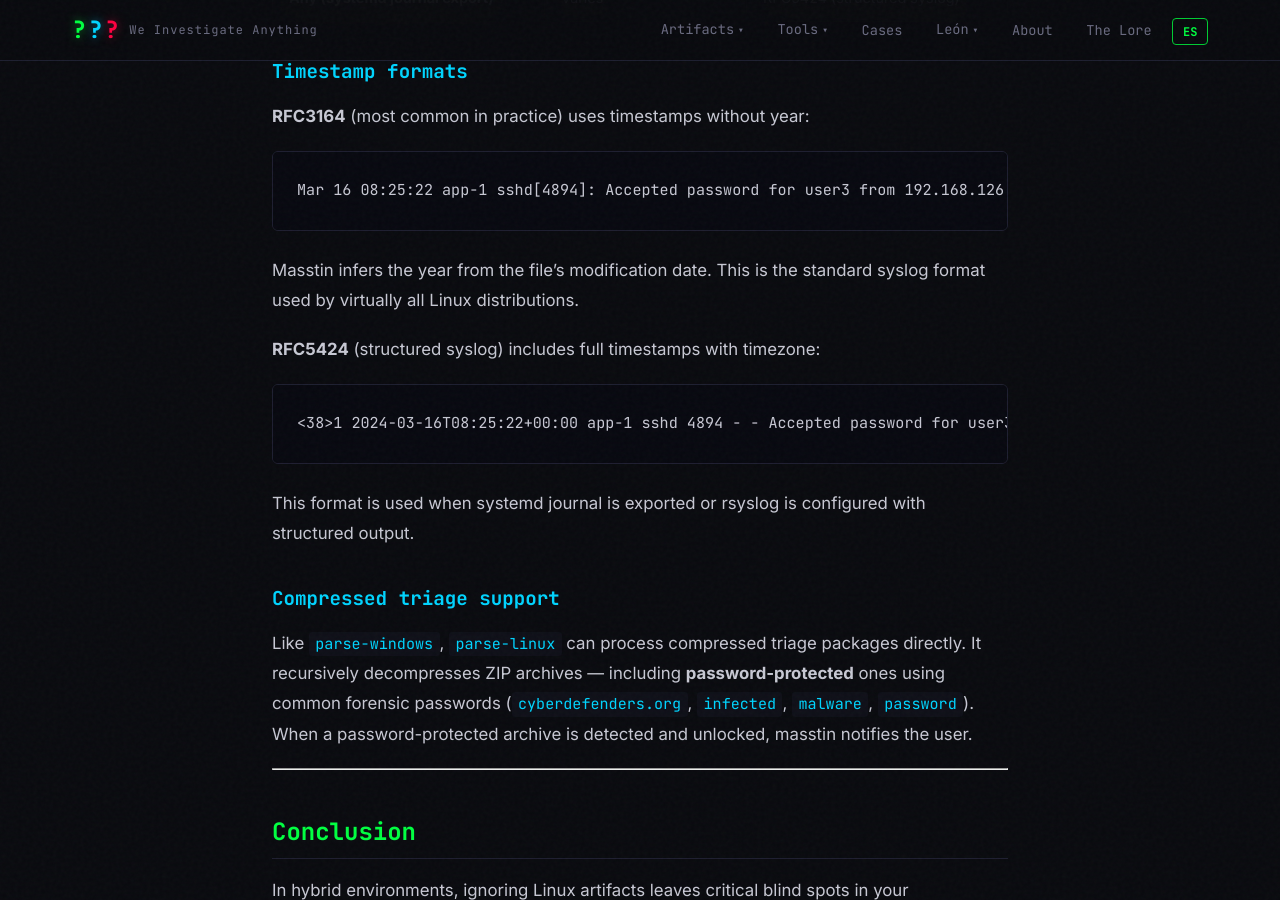
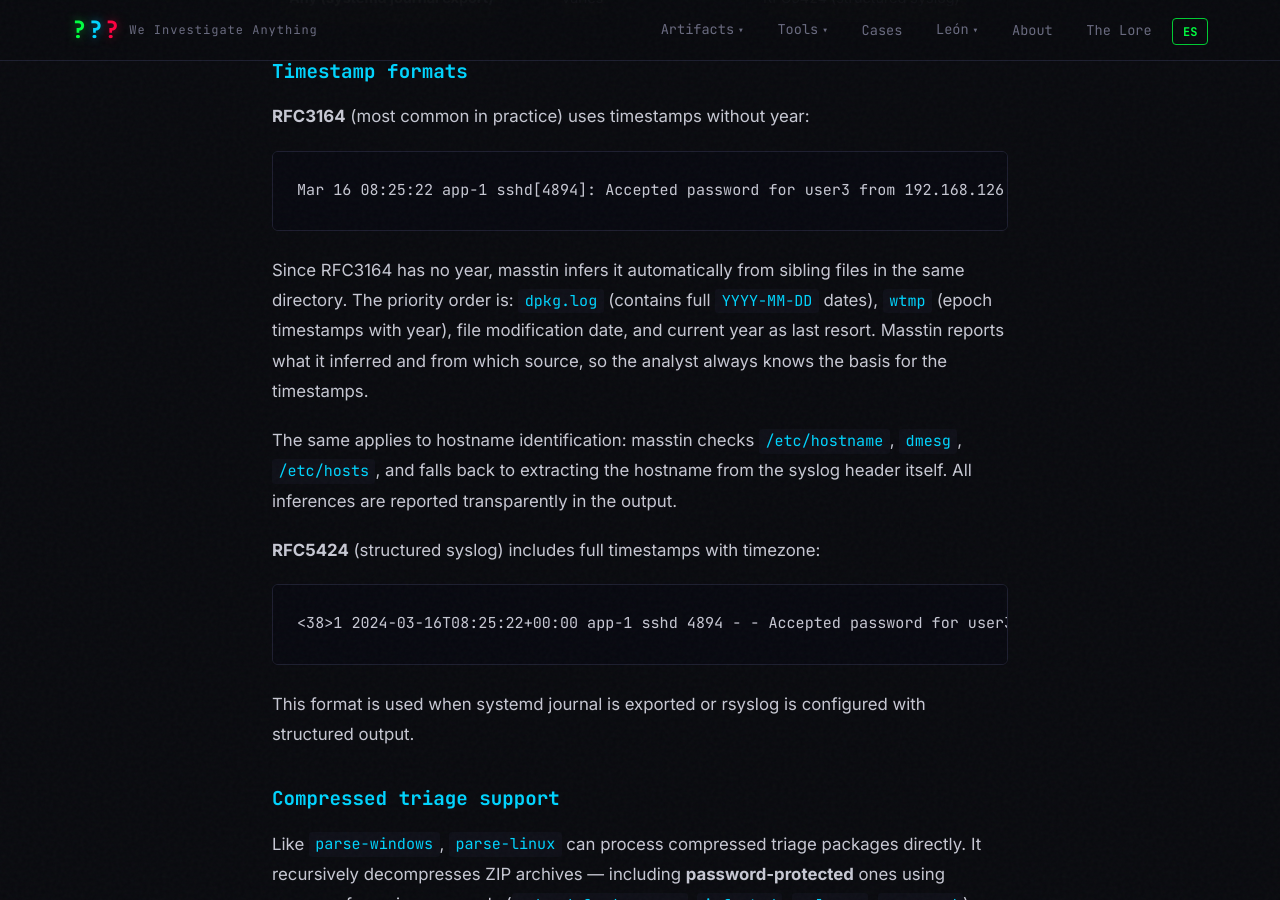
Before and after one commit to jupyterj0nes/jupyterj0nes.github.io, a Jekyll site: the page built from _posts/en/2026-04-07-linux-forensic-artifacts.md, in a window 1280 px wide and 900 px high, scrolled down 9488 px. Built offline with Jekyll 4.4.1, drawn with Linux system fonts in a browser that asks for light colours; comment, search, counter and statistics services are not loaded.

Commit message:
Document transparent year and hostname inference for Linux logs (EN/ES)

````diff
--- a/_posts/en/2026-04-07-linux-forensic-artifacts.md
+++ b/_posts/en/2026-04-07-linux-forensic-artifacts.md
@@ -266,7 +266,9 @@ Linux logs differ by distribution, but masstin handles both transparently:
 Mar 16 08:25:22 app-1 sshd[4894]: Accepted password for user3 from 192.168.126.1 port 61474 ssh2
 ```
 
-Masstin infers the year from the file's modification date. This is the standard syslog format used by virtually all Linux distributions.
+Since RFC3164 has no year, masstin infers it automatically from sibling files in the same directory. The priority order is: `dpkg.log` (contains full `YYYY-MM-DD` dates), `wtmp` (epoch timestamps with year), file modification date, and current year as last resort. Masstin reports what it inferred and from which source, so the analyst always knows the basis for the timestamps.
+
+The same applies to hostname identification: masstin checks `/etc/hostname`, `dmesg`, `/etc/hosts`, and falls back to extracting the hostname from the syslog header itself. All inferences are reported transparently in the output.
 
 **RFC5424** (structured syslog) includes full timestamps with timezone:
 
````
Also changed, not shown: _posts/es/2026-04-07-linux-forensic-artifacts.md (+3 -1 lines).
